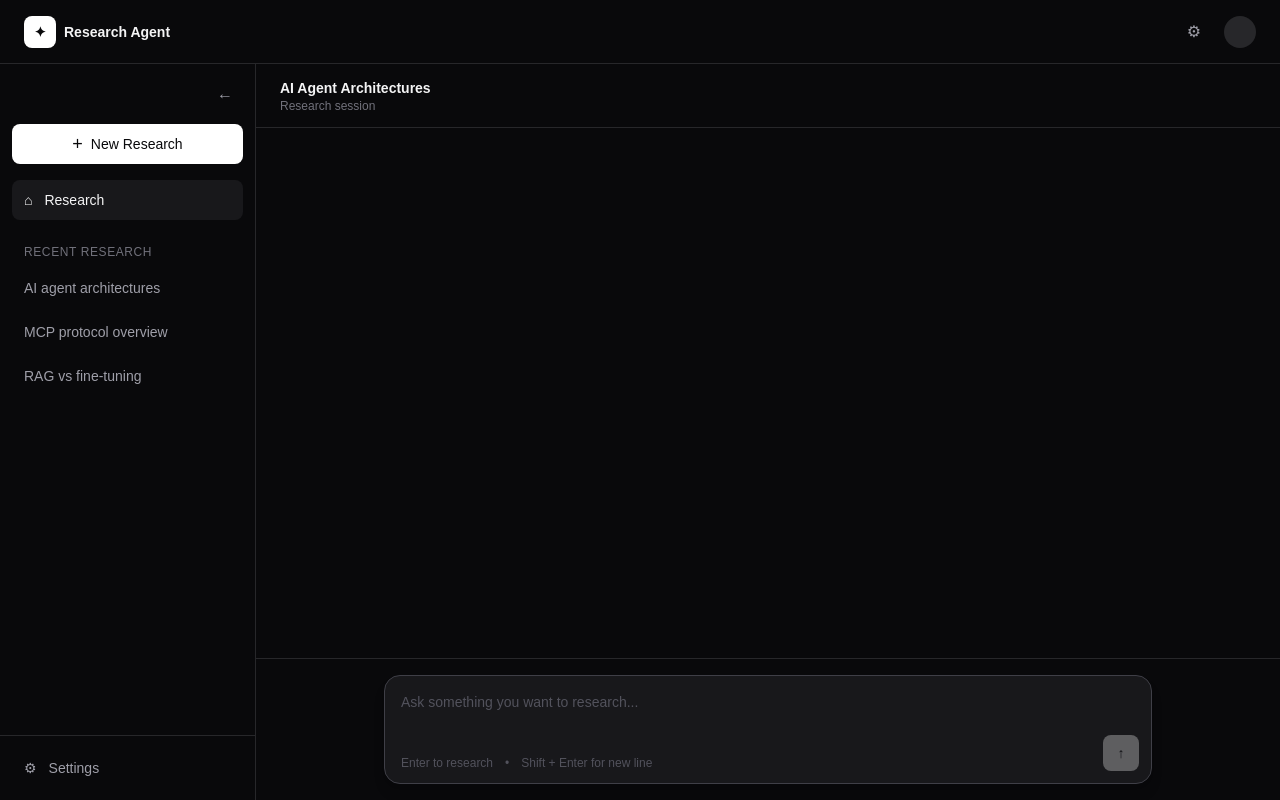
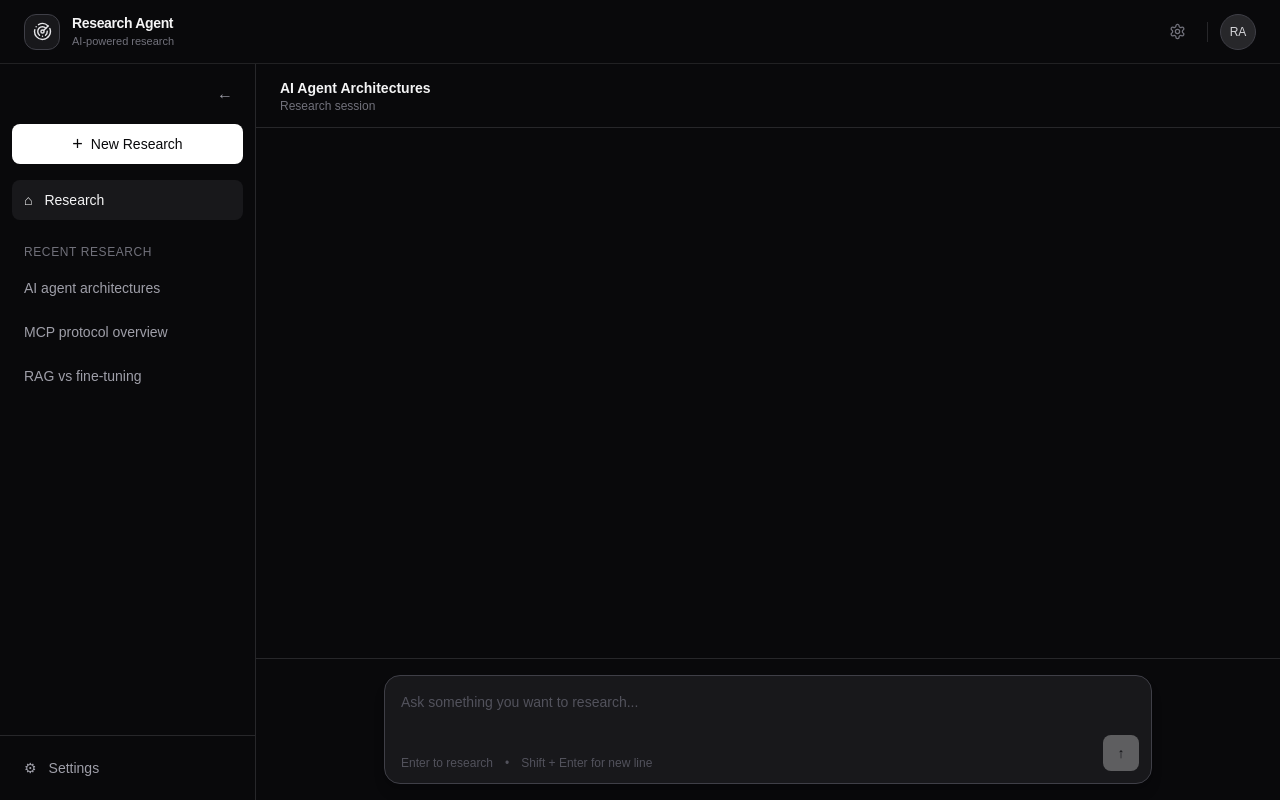
Before and after one commit to kaze1-dev/research-agent, a Next.js app in the folder client/: page / in a window 1280 px wide. Built offline with nearby package versions, Linux system fonts and the light colour scheme.

Commit message:
client: header updates

```diff
--- a/client/components/Header.tsx
+++ b/client/components/Header.tsx
@@ -1,31 +1,47 @@
 import Link from "next/link";
+import { LuSettings, LuRadar } from "react-icons/lu";
 
 export default function Header() {
   return (
-    <header className="h-16 border-b border-zinc-800 bg-zinc-950">
-      <div className="flex h-full items-center justify-between px-6">
-        <Link href="/" className="flex items-center gap-2">
-          <div className="flex h-8 w-8 items-center justify-center rounded-lg bg-white text-sm font-bold text-zinc-950">
-            ✦
+    <header className="sticky top-0 z-50 h-16 border-b border-zinc-800/80 bg-zinc-950 backdrop-blur-xl">
+      <div className="flex h-full items-center justify-between px-5 sm:px-6">
+        <Link href="/" className="group flex items-center gap-3">
+          <div className="flex h-9 w-9 items-center justify-center rounded-xl border border-zinc-700 bg-zinc-900 transition-colors group-hover:border-zinc-600">
+            <LuRadar
+              size={19}
+              strokeWidth={1.8}
+              className="text-zinc-200"
+            />
           </div>
 
-          <span className="text-sm font-semibold text-zinc-100">
-            Research Agent
-          </span>
+          <div>
+            <p className="text-sm font-semibold tracking-tight text-zinc-100">
+              Research Agent
+            </p>
+            <p className="text-[11px] text-zinc-500">
+              AI-powered research
+            </p>
+          </div>
         </Link>
 
-        <div className="flex items-center gap-3">
+        <div className="flex items-center gap-2">
+          <button
+            type="button"
+            aria-label="Settings"
+            className="flex h-9 w-9 items-center justify-center rounded-lg text-zinc-500 transition-all hover:bg-zinc-900 hover:text-zinc-200 active:scale-95"
+          >
+            <LuSettings size={17} strokeWidth={1.8} />
+          </button>
 
+          <div className="mx-1 h-5 w-px bg-zinc-800" />
 
           <button
             type="button"
-            aria-label="Settings"
-            className="flex h-9 w-9 items-center justify-center rounded-lg text-zinc-400 transition hover:bg-zinc-900 hover:text-white"
+            aria-label="Profile"
+            className="flex h-9 w-9 items-center justify-center rounded-full border border-zinc-700 bg-zinc-800 text-xs font-medium text-zinc-300 transition-all hover:border-zinc-600 hover:bg-zinc-700 hover:text-white active:scale-95"
           >
-            ⚙
+            RA
           </button>
-
-          <div className="h-8 w-8 rounded-full bg-zinc-800" />
         </div>
       </div>
     </header>
```
